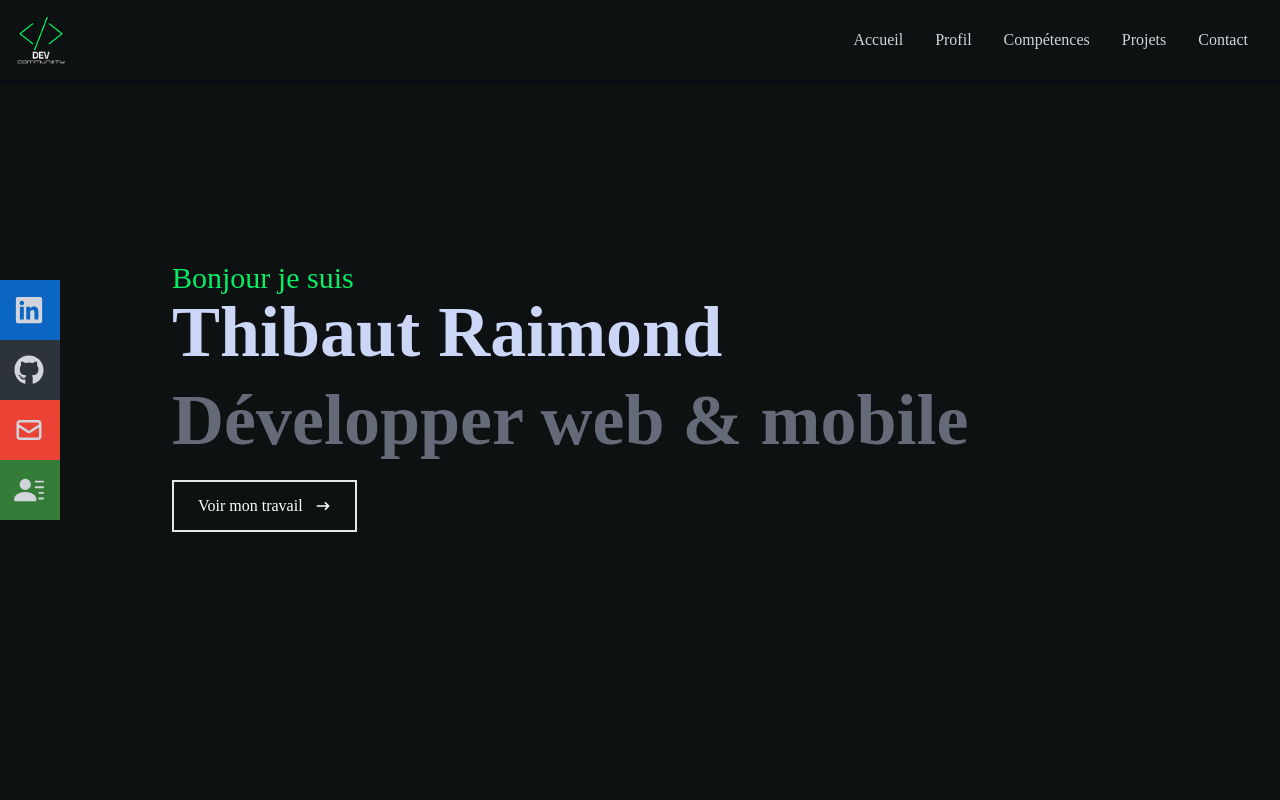
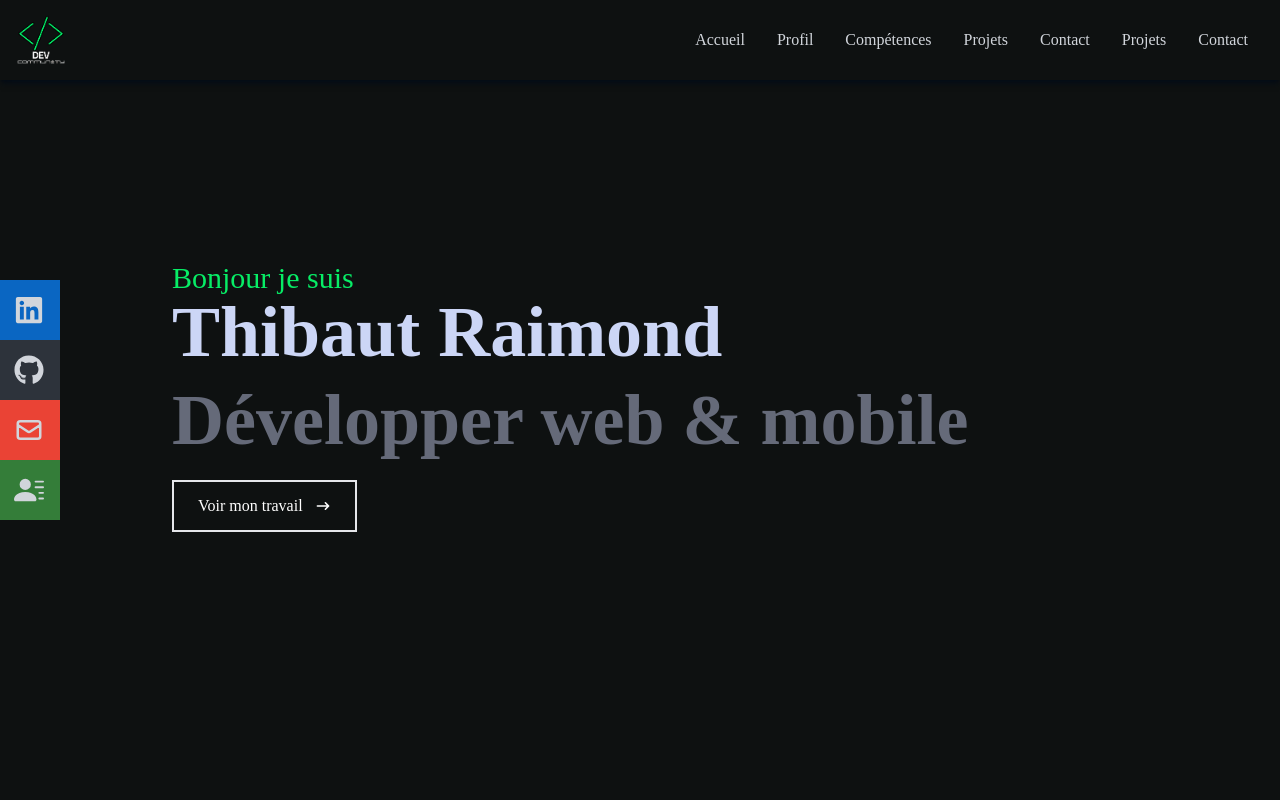
Before and after one commit to ThibautRaimond/portfolio-tailwind-react, a React (Create React App) app: page / in a window 1280 px wide. Shown: the top 800 px of the page. Built offline with nearby package versions, Linux system fonts and the light colour scheme.

Commit message:
contactDone-startNavigation

```diff
--- a/package.json
+++ b/package.json
@@ -10,6 +10,7 @@
     "react-dom": "^18.2.0",
     "react-icons": "^4.6.0",
     "react-scripts": "5.0.1",
+    "react-scroll": "^1.8.8",
     "web-vitals": "^2.1.4"
   },
   "scripts": {
--- a/src/App.js
+++ b/src/App.js
@@ -1,4 +1,5 @@
 import About from "./components/About";
+import Contact from "./components/Contact";
 import Home from "./components/Home";
 import Navbar from "./components/Navbar";
 import Skills from "./components/Skills";
@@ -12,6 +13,7 @@ function App() {
       <About />
       <Skills />
       <Work />
+      <Contact />
     </div>
   );
 }
--- /dev/null
+++ b/src/components/Contact.jsx
@@ -0,0 +1,20 @@
+import React from 'react';
+
+const Contact = () => {
+    return (
+        <div name='contact' className='w-full h-screen bg-[#0e1111] flex justify-center items-center p-4'>
+            <form method='POST' action="https://getform.io/f/7169b0b6-03d1-4a1f-befd-83105a82ffd2" className='flex flex-col max-w-[600px] w-full'>
+                <div className='pb-8'>
+                    <p className='text-4xl font-bold inline border-b-4 border-[#07ed66] text-gray-300'>Contact</p>
+                    <p className='text-gray-300 py-4'>Remplissez le formulaire ou envoyer moi un e-mail à l'adresse suivante: raimond.thibaut@gmail.com</p>
+                </div>
+                <input className='bg-[#ccd6f6]' type="text" placeholder='Nom' name='name' />
+                <input className='my-4 p-2 bg-[#ccd6f6]' type="email" placeholder='Email' name='email' />
+                <textarea name="message" className='bg-[#ccd6f6]'rows="10" placeholder='Message'></textarea>
+                <button className='text-white border-2 hover:bg-[#07ed66] hover:border-[#07ed66] px-4 py-3 my-8'>Collaborons ensemble</button>
+            </form>
+        </div>
+    );
+};
+
+export default Contact;
--- a/src/components/Navbar.jsx
+++ b/src/components/Navbar.jsx
@@ -1,8 +1,9 @@
 import React, { useState } from 'react';
 import { FaBars, FaTimes, FaGithub, FaLinkedin, FaFacebook, FaLinkedinIn } from 'react-icons/fa';
 import { HiOutlineMail } from 'react-icons/hi';
-import {BsFillPersonLinesFill} from 'react-icons/bs';
+import {BsFillPersonLinesFill } from 'react-icons/bs';
 import Logo from '../assets/logo.png';
+import { Link } from 'react-scroll'
 
 const Navbar = () => {
   const [nav, setNav] = useState(false)
@@ -17,9 +18,22 @@ const Navbar = () => {
     {/* menu */}
     <div>
     <ul className='hidden md:flex'>
-    <li>Accueil</li>
-    <li>Profil</li>
-    <li>Compétences</li>
+    <li>
+    <Link activeClass="active" to="home" mooth={true} duration={500}> Accueil </Link>
+    </li>
+    <li>
+    <Link activeClass="active" to="profil" mooth={true} duration={500}> Profil </Link>
+    </li>
+    <li>
+    <Link activeClass="active" to="skills" mooth={true} duration={500}> Compétences </Link>
+    </li>
+    <li>
+    <Link activeClass="active" to="work" mooth={true} duration={500}> Projets </Link>
+    </li>
+    <li>
+    <Link activeClass="active" to="contact" mooth={true} duration={500}> Contact </Link>
+    </li>
+
     <li>Projets</li>
     <li>Contact</li>
     </ul>
```
Also changed, not shown: src/components/contact.jsx (deleted), 1 other file (tests, documents, lock files or other folders).
